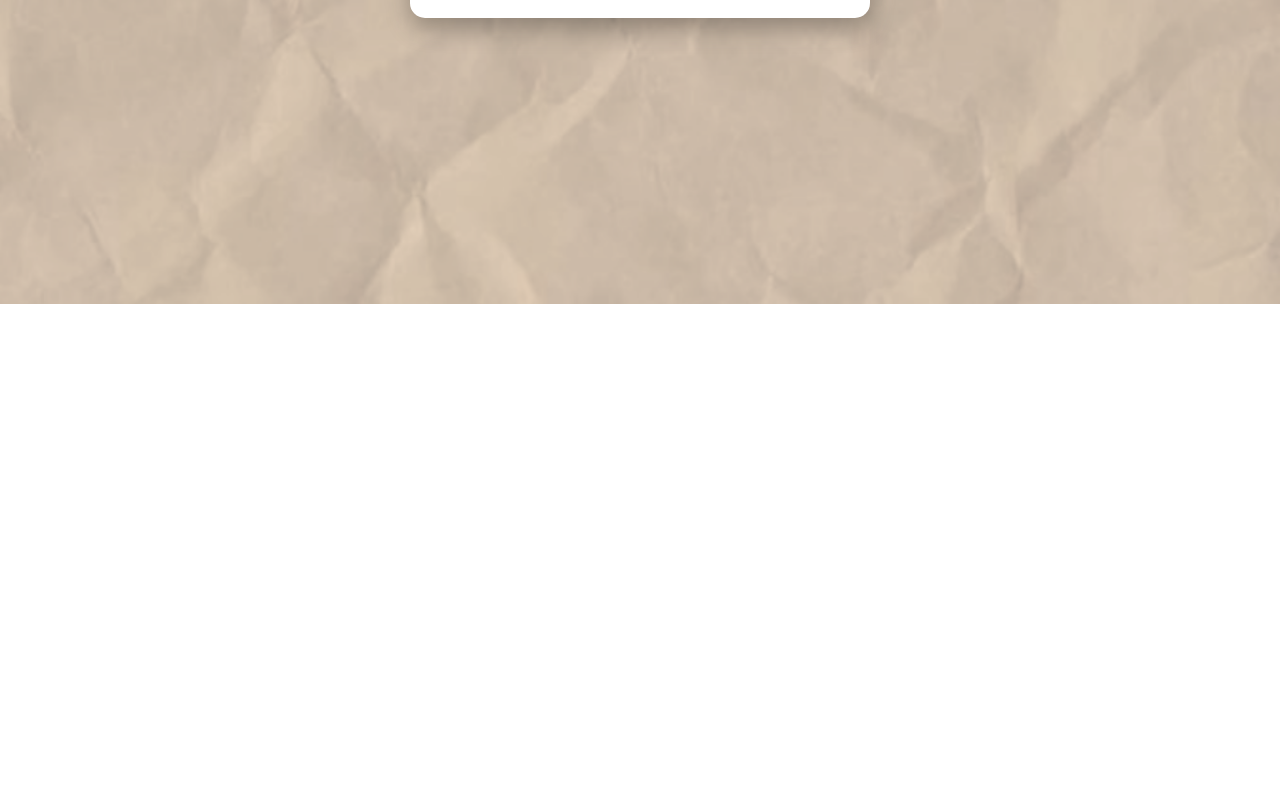
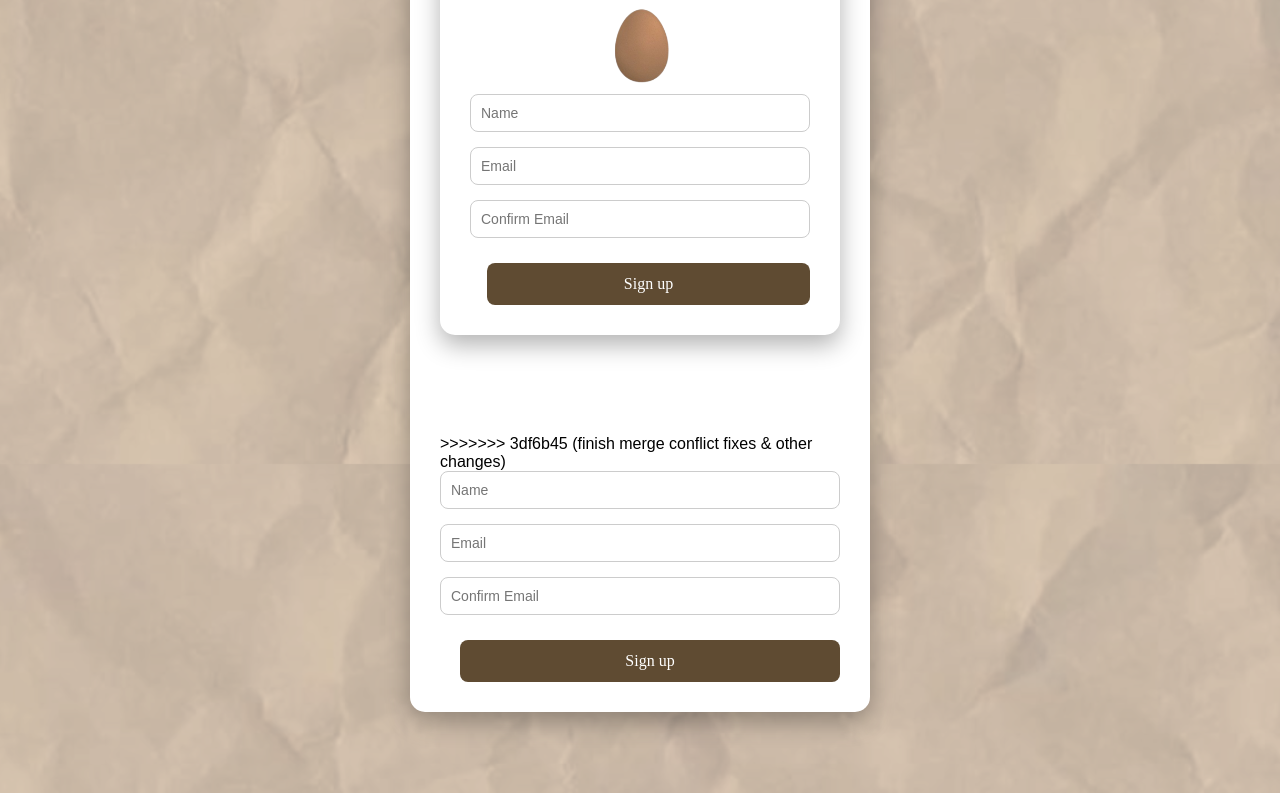
Before and after one commit to hopeworld171717/hackathon, a website: page signup.html in a window 1280 px wide. Shown: the part 496-1289 px from the top of the page. Before the commit the page ends 800 px from the top, so only its background shows below. Drawn offline with Linux system fonts and the light colour scheme; a web font is replaced by a local one.

Commit message:
finish merge conflict fixes &other changes

```diff
--- a/signup.html
+++ b/signup.html
@@ -7,9 +7,23 @@
   <link rel="stylesheet" href="style.css" />
 </head>
 <body class="signup-body">
+<<<<<<< HEAD
   <div class="form-window">
     <h2>Create account</h2>
     <img src="assets/egg bg.png" alt="Egg icon" class="egg-icon">
+=======
+    <div class="form-window">
+        <h2>Create account</h2>
+        <img src="assets/egg bg.png" alt="Egg icon" class="egg-icon">
+        <form>
+        <input type="text" placeholder="Name" required />
+        <input type="email" placeholder="Email" required />
+        <input type="email" placeholder="Confirm Email" required />
+
+        <button type="submit" >Sign up</button>
+        </form>
+    </div>
+>>>>>>> 3df6b45 (finish merge conflict fixes & other changes)
 
     <form>
       <input type="text" id="name" placeholder="Name" required />
--- a/style.css
+++ b/style.css
@@ -98,7 +98,6 @@ button:hover {
   text-align: center;
   margin-bottom: 20px;
 }
-
 .form-window form {
   display: flex;
   flex-direction: column;
```
